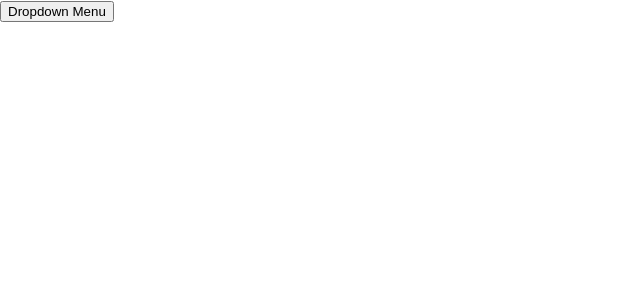
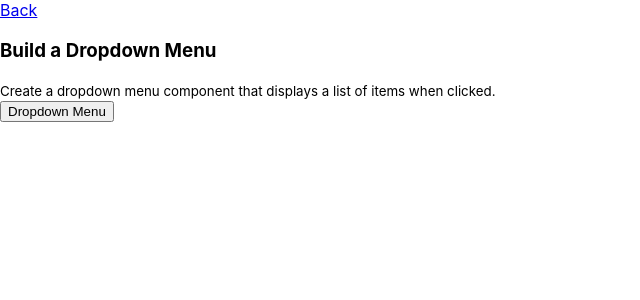
Before and after one commit to TechNightFury/React-Live-Coding, a React (Create React App) app: page /dropdown in a window 1280 px wide. Shown: the top 300 px of the page, without its empty margins (0-640 px from the left). Built offline with nearby package versions, Linux system fonts and the light colour scheme.

Commit message:
chore: fixed some issues

```diff
--- a/src/pages/DataFetcher.js
+++ b/src/pages/DataFetcher.js
@@ -6,11 +6,9 @@ const DataFetcher = () => {
     const [loading, setLoading] = useState(false);
 
     useEffect(() => {
-        console.log('loading...');
         fetch('https://jsonplaceholder.typicode.com/posts')
             .then(response => response.json())
             .then(data => {
-                console.log(data);
                 setData(data);
                 setLoading(true);
             });
--- a/src/pages/DropdownMenu.js
+++ b/src/pages/DropdownMenu.js
@@ -1,11 +1,18 @@
 
 import React, {useState} from "react";
+import { Link } from "react-router-dom";
 
 const DropdownMenu = ({items}) => {
     const [isOpen, setIsOpen] = useState(false);
     const [btnName, setBtnName] = useState('');
     return (
         <>
+            <Link to='/'>Back</Link>
+            <header>
+                <h3>Build a Dropdown Menu</h3>
+                <small>Create a dropdown menu component that displays a list of items when clicked.</small>
+            </header>
+
             <button onClick={() => setIsOpen(!isOpen)}>{!btnName ? 'Dropdown Menu' : btnName}</button>
             {
                 isOpen &&
--- a/src/pages/Searchbar.js
+++ b/src/pages/Searchbar.js
@@ -23,7 +23,7 @@ const SearchBar = ({items}) => {
                 <ul>
                     {
                         filteredItems.length ? filteredItems.map((item, index) => (
-                            <li keys={index}>
+                            <li key={index}>
                                 {item}
                             </li>
                         )) : <p>No search results</p>
```
